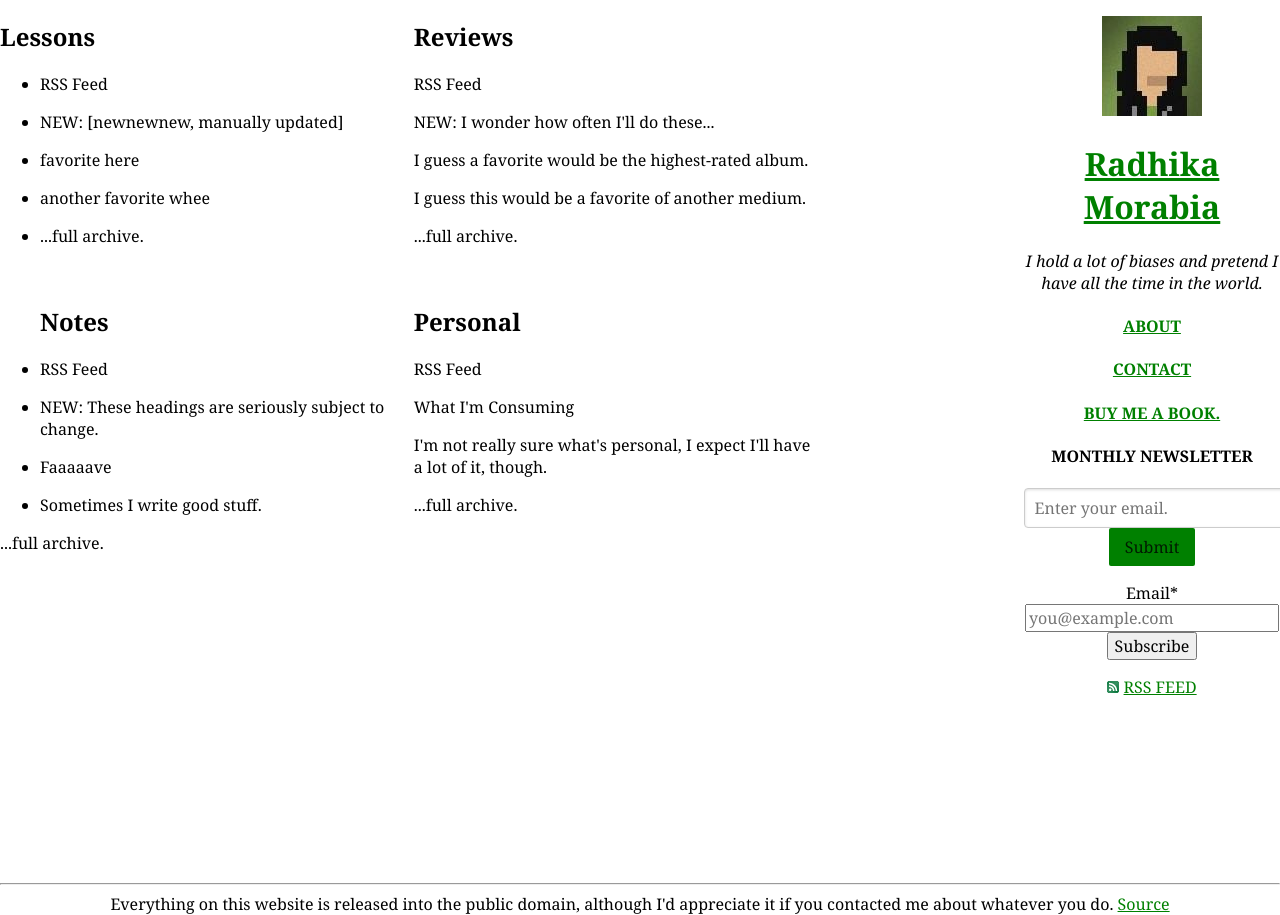
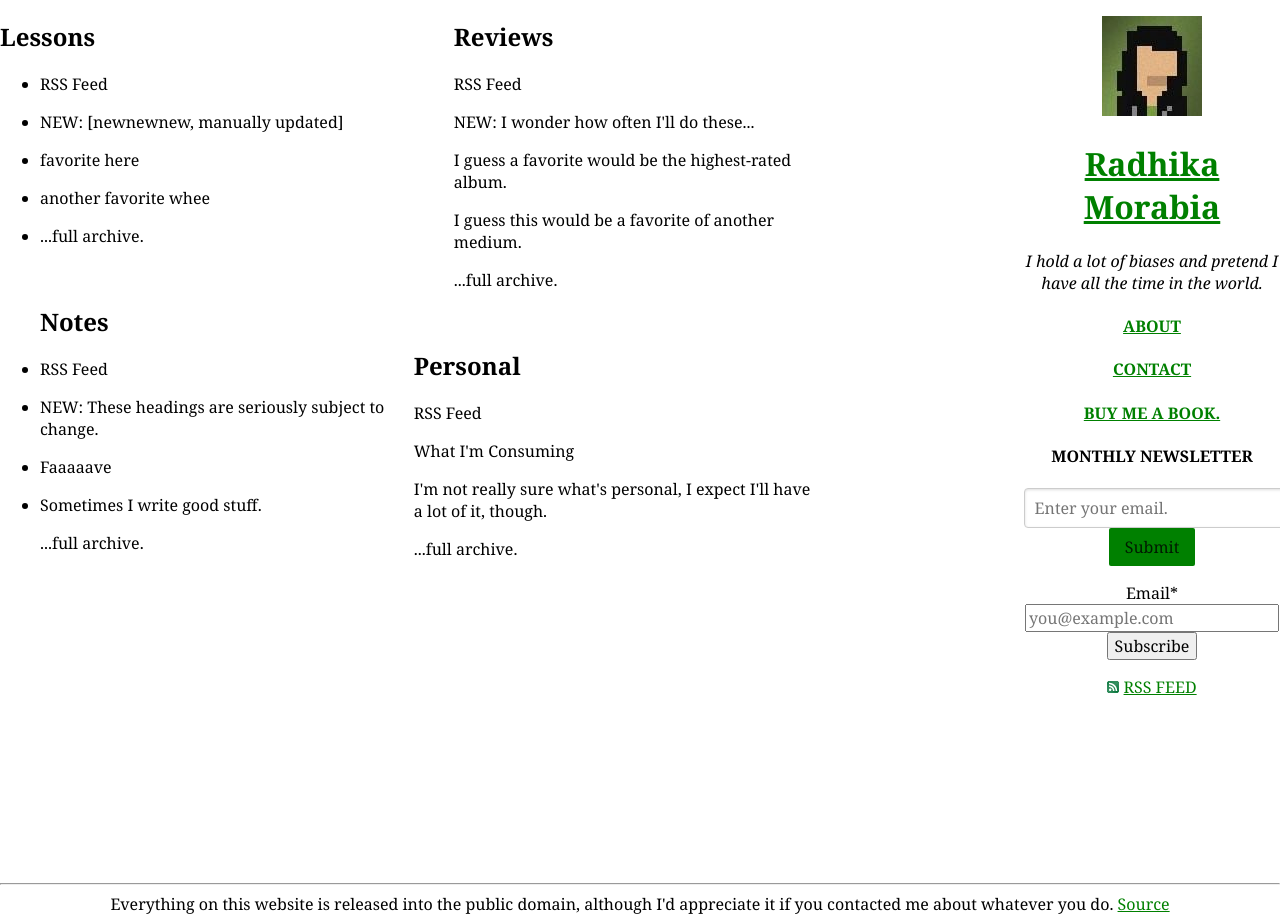
Before and after one commit to rmorabia/radhika.dev, a Jekyll site: the page built from index.html, in a window 1280 px wide. Built offline with Jekyll 4.4.1, drawn with Linux system fonts in a browser that asks for light colours; Markdown is read by kramdown in place of the engine named in the settings.

Commit message:
design comparison

```diff
--- a/index.html
+++ b/index.html
@@ -17,17 +17,17 @@ title: Radhika Morabia
  <li><p>RSS Feed</p></li>
 <li><p>NEW: These headings are seriously subject to change.</p></li>
 <li><p>Faaaaave</p></li>
- <li><p>Sometimes I write good stuff.</p></li></ul>
-     <p>...full archive.</p>
+ <li><p>Sometimes I write good stuff.</p></li>
+     <p>...full archive.</p></ul>
 </div>
 
 <div class="pure-u-2-5">
-    <h2>Reviews</h2>
+   <ul><h2>Reviews</h2>
     <p>RSS Feed</p>
     <p>NEW: I wonder how often I'll do these...</p>
     <p>I guess a favorite would be the highest-rated album.</p>
     <p>I guess this would be a favorite of another medium.</p>
-    <p>...full archive.</p>
+    <p>...full archive.</p></ul>
 
     <br />
 
```
